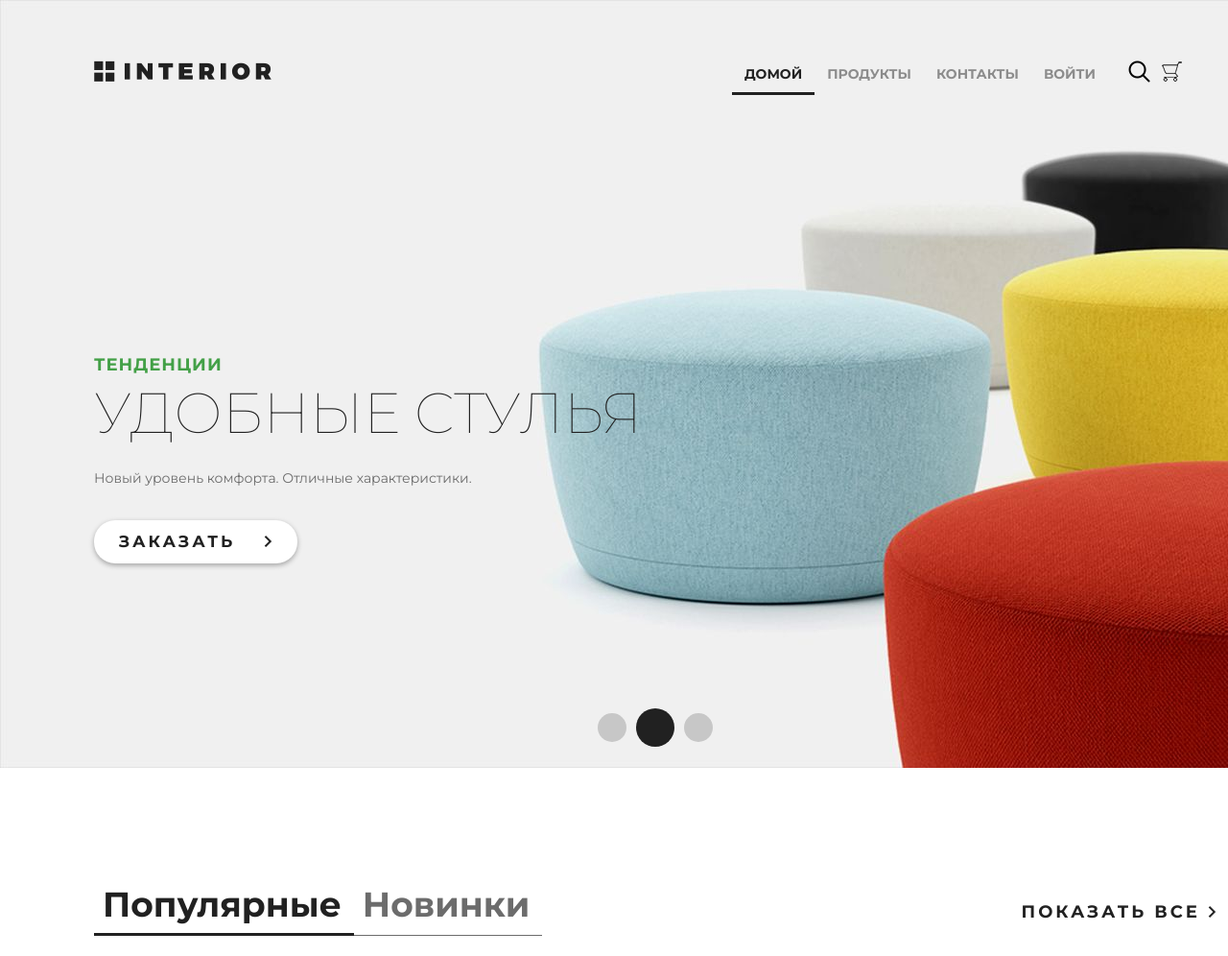
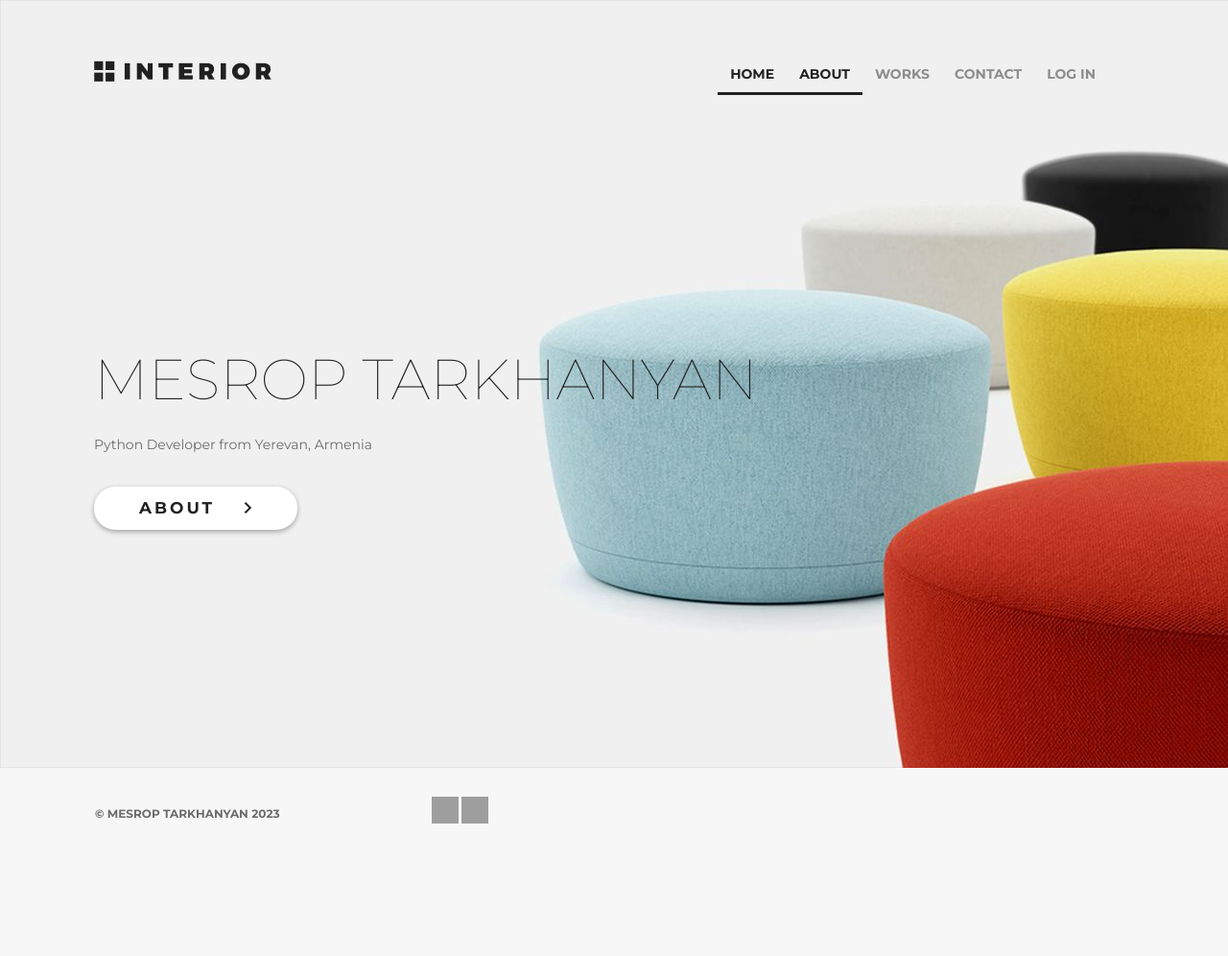
Before and after one commit to mesropt/mesroponline22, a Django app: page / in a window 1280 px wide; the page is wider, and only the part inside the window is pictured. Shown: the top 996 px of that part at 96% size. After the commit the page ends 858 px from the top of that part, so only its background shows below. Run offline with Django 3.2, Linux system fonts and the light colour scheme; data comes from the database, SQL or seed files in the repository; grey boxes are pictures that could not be loaded.

Commit message:
iter_2. Customization (#2)

```diff
--- a/mainapp/templates/mainapp/base.html
+++ b/mainapp/templates/mainapp/base.html
@@ -36,30 +36,11 @@
 
     {% block footer %}
     <div class="footer">
-        <div class="clearfix">
-            <div class="text-footer">
-                <h3>контакты</h3>
-            </div>
-            <div class="text-footer">
-                <h3>полезная информация</h3>
-            </div>
-            <div class="text-footer clearfix">
-                <h3>Оставайтесь на связи</h3>
-                <p>Подписаться на новости и рассылки</p>
-                <form>
-                    <input type="email" name="email" placeholder="ваш email">
-                    <a href="#"><i class="fa fa-paper-plane fa-2x" aria-hidden="true"></i></a>
-                </form>
-            </div>
+        <p class="small">&copy; Mesrop Tarkhanyan 2023</p>
+        <div class="social">
+            <a href="https://www.facebook.com/mesropt/" class="social1"></a>
+            <a href="https://t.me/mesropt" class="social2"></a>
         </div>
-        <p class="small">&copy; GB 2017</p>
-        <div class="social">
-            <a href="#" class="social1"></a>
-            <a href="#" class="social2"></a>
-            <a href="#" class="social3"></a>
-            <a href="#" class="social4"></a>
-        </div>
-        <p class="small">Положения &amp; Условия / Конфиденциальность &amp; Cookies</p>
     </div>
     {% endblock %}
 
--- a/mainapp/templates/mainapp/contact.html
+++ b/mainapp/templates/mainapp/contact.html
@@ -11,6 +11,7 @@
     <p>сегодня: {{ visit_date|date:"l, j F, Y" }}</p>
 </div>
 {% endblock %}
+
 
 {% block content %}
 <div class="location">
@@ -30,6 +31,9 @@
             <h5>Адрес</h5>
             <p>{{ location.address }}</p>
         </div>
+        <div>
+          <iframe style="border:0; width: 100%; height: 270px;" src="https://www.google.com/maps/embed?pb=!1m14!1m8!1m3!1d12097.433213460943!2d-74.0062269!3d40.7101282!3m2!1i1024!2i768!4f13.1!3m3!1m2!1s0x0%3A0xb89d1fe6bc499443!2sDowntown+Conference+Center!5e0!3m2!1smk!2sbg!4v1539943755621" frameborder="0" allowfullscreen></iframe>
+        </div>
     </div>
     {% endfor %}
 </div>
--- a/mainapp/templates/mainapp/includes/inc_categories_menu.html
+++ b/mainapp/templates/mainapp/includes/inc_categories_menu.html
@@ -2,7 +2,7 @@
     <li>
         <a href="{% url 'products:category' pk=0 %}"
             class="{% if request.resolver_match.kwargs.pk == 0 %}active{% endif %}">
-            все
+            all
         </a>
     </li>
     {% for link in links_menu %}
--- a/mainapp/templates/mainapp/includes/inc_menu.html
+++ b/mainapp/templates/mainapp/includes/inc_menu.html
@@ -2,34 +2,37 @@
 <ul class="menu">
     <li>
         <a href="{% url 'main' %}" class="{% if request.resolver_match.url_name == 'main' %}active{% endif %}">
-            домой
+            home
+        </a>
+    </li>
+    <li>
+        <a href="{% url 'about' %}" class="{% if request.resolver_match.url_name == 'main' %}active{% endif %}">
+            about
         </a>
     </li>
     <li>
         <a href="{% url 'products:index' %}"
             class="{% if request.resolver_match.namespace == 'products' %}active{% endif %}">
-            продукты
+            works
         </a>
     </li>
     <li>
         <a href="{% url 'contact' %}" class="{% if request.resolver_match.url_name == 'contact' %}active{% endif %}">
-            контакты
+            contact
         </a>
     </li>
     {% if user.is_authenticated %}
     <li>
         <a href="{% url 'auth:edit' %}">
-            {{ user.first_name|default:'Пользователь' }}
+            {{ user.first_name|default:'User' }}
         </a>
     </li>
     {% endif %}
     <li>
         {% if user.is_authenticated %}
-        <a href="{% url 'auth:logout' %}">выйти</a>
+        <a href="{% url 'auth:logout' %}">log out</a>
         {% else %}
-        <a href="{% url 'auth:login' %}">войти</a>
+        <a href="{% url 'auth:login' %}">log in</a>
         {% endif %}
     </li>
 </ul>
-<a href="#" class="search"></a>
-<a href="#" class="basket"></a>
--- a/mainapp/templates/mainapp/index.html
+++ b/mainapp/templates/mainapp/index.html
@@ -8,43 +8,19 @@
         {% include 'mainapp/includes/inc_menu.html' %}
     </div>
     <div class="text-slider">
-        <h3 class="green">тенденции</h3>
-        <h3 class="big"> удобные стулья</h3>
-        <p>Новый уровень комфорта. Отличные характеристики.</p>
-        <a href="#" class="button-order">
-            заказать
+        <h3 class="big"> Mesrop Tarkhanyan</h3>
+        <p>Python Developer from Yerevan, Armenia</p>
+        <a href="/about" class="button-order">
+            about
             <img src="{% static 'img/arrow.png' %}" alt="">
         </a>
     </div>
-    <div class="navi">
-        <a href="#"></a><a href="#"></a><a href="#"></a>
-    </div>
+
 </div>
 {% endblock %}
 
 
 {% block content %}
-<div class="featured">
-    <div class="featured-menu">
-        <a class="active" href="#">Популярные</a><a href="#">Новинки</a>
-    </div>
-    <a class="explore" href="#">показать все <img src="{% static 'img/arrow.png' %}" alt=""></a>
-    <div class="clearfix">
-    </div>
-    <div class="tab-content">
-        {% for product in products %}
-        <div class="block">
-            <a href="{{ product.image }}"><img src="{{ media_url }}{{ product.image }}" alt="{{ product.short_desc }}">
-                <div class="text">
-                    <img src="{% static 'img/icon-hover.png' %}" alt="img">
-                    <h4>{{ product.name }}</h4>
-                    <p>Описание: {{ product.description }} </p>
-                </div>
-            </a>
-        </div>
-        {% endfor %}
-    </div>
-</div>
 
 <div class="clr"></div>
 {% endblock %}
--- a/mainapp/templates/mainapp/products.html
+++ b/mainapp/templates/mainapp/products.html
@@ -75,7 +75,7 @@
 						<p>Цена: {{ product.price }} </p>
 						<p>На складе: {{ product.quantity }} </p>
 					</div>
-				</a>
+				</a>f
 			</div>
 			{% endfor %}
         </div>
--- a/mainapp/views.py
+++ b/mainapp/views.py
@@ -50,3 +50,11 @@ def contact(request):
     locations = Contact.objects.all()
     content = {"title": title, "visit_date": visit_date, "locations": locations}
     return render(request, "mainapp/contact.html", content)
+
+
+def about(request):
+    title = "Իմ մասին"
+    visit_date = timezone.now()
+    locations = Contact.objects.all()
+    content = {"title": title, "visit_date": visit_date, "locations": locations}
+    return render(request, "mainapp/about.html", content)
--- a/mesroponline/urls.py
+++ b/mesroponline/urls.py
@@ -12,6 +12,7 @@ urlpatterns = [
     path("products/", include("mainapp.urls", namespace="products")),
     path("contact/", mainapp.contact, name="contact"),
     path("auth/", include("authnapp.urls", namespace="auth")),
+    path("about/", mainapp.about, name="about"),
 ]
 
 
--- a/static/style.css
+++ b/static/style.css
@@ -659,14 +659,14 @@ td:first-child {
 	margin-top: 30px;
 }
 .social1{
-	background: url(img/social-links.png);
+	background: url(img/facebook-icon.svg);
 	height: 28px;
 	width: 28px;
 	float: left;
 
 }
 .social2{
-	background: url(img/social-links.png);
+	background: url(img/telegram-icon.svg);
 	background-position: -34px 0px;
 	height: 28px;
 	width: 28px;
```
Also changed, not shown: mainapp/templates/mainapp/about.html (added, +23 -0 lines), static/img/mesrop-main-photo.jpeg (added), 2 other files.
